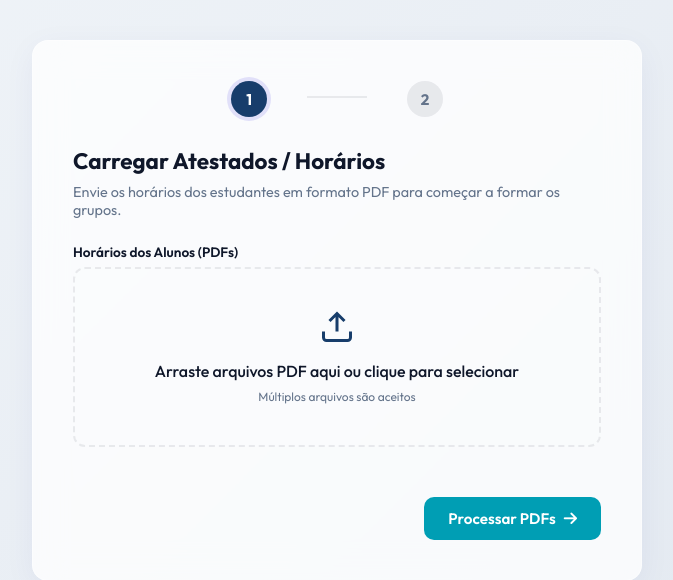
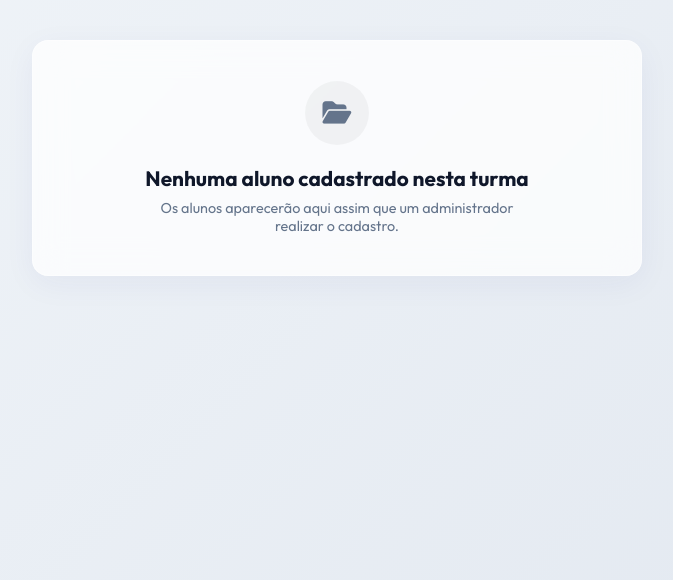
Before and after one commit to VictorCanuto/EdgeAcademySync, a Flask app: page /turma/1 in a window 1280 px wide. Shown: the part 151-731 px from the top of the page, without its empty margins (303-976 px from the left). Run offline with Flask 3, Linux system fonts and the light colour scheme; the visitor is signed in with stand-in values (Sample User, id 1); tables that the repository leaves empty hold one stand-in row (values such as "Sample post"); some libraries are stand-ins or nearby versions.

Commit message:
fix: prevent regular users from accessing the insert PDFs screen when the class is empty

```diff
--- a/gerador_grupos/templates/index.html
+++ b/gerador_grupos/templates/index.html
@@ -111,6 +111,7 @@
        ========================================================================== -->
     {% if not base_data_info %}
     <main class="wizard-wrapper">
+        {% if is_admin %}
         <div class="glass-panel wizard-card">
             <div class="wizard-steps-indicator">
                 <div class="wizard-step-circle active">1</div>
@@ -142,6 +143,17 @@
                 </div>
             </form>
         </div>
+        {% else %}
+        <div class="glass-panel wizard-card" style="text-align: center;">
+            <div style="width: 64px; height: 64px; border-radius: 50%; background: var(--bg-muted, rgba(0,0,0,0.04)); display: flex; align-items: center; justify-content: center; margin: 0 auto 20px;">
+                <i class="fa-solid fa-folder-open" style="font-size: 1.6rem; color: var(--text-muted);"></i>
+            </div>
+            <h3 style="font-size: 1.3rem; font-weight: 700; margin-bottom: 8px;">Nenhuma aluno cadastrado nesta turma</h3>
+            <p style="color: var(--text-muted); font-size: 0.9rem; max-width: 380px; margin: 0 auto;">
+                Os alunos aparecerão aqui assim que um administrador realizar o cadastro.
+            </p>
+        </div>
+        {% endif %}
     </main>
     {% endif %}
 
```
